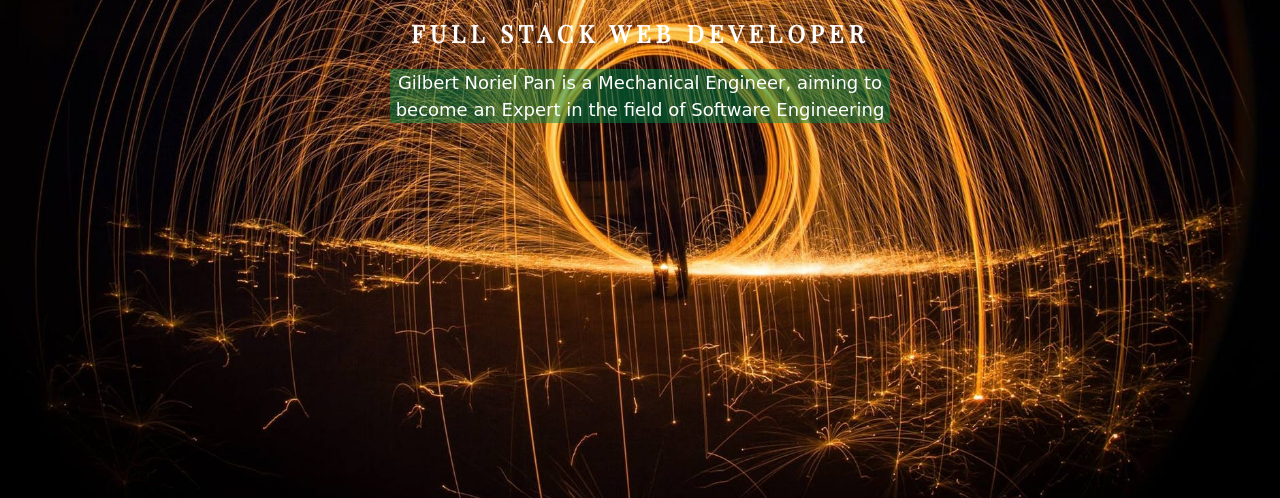
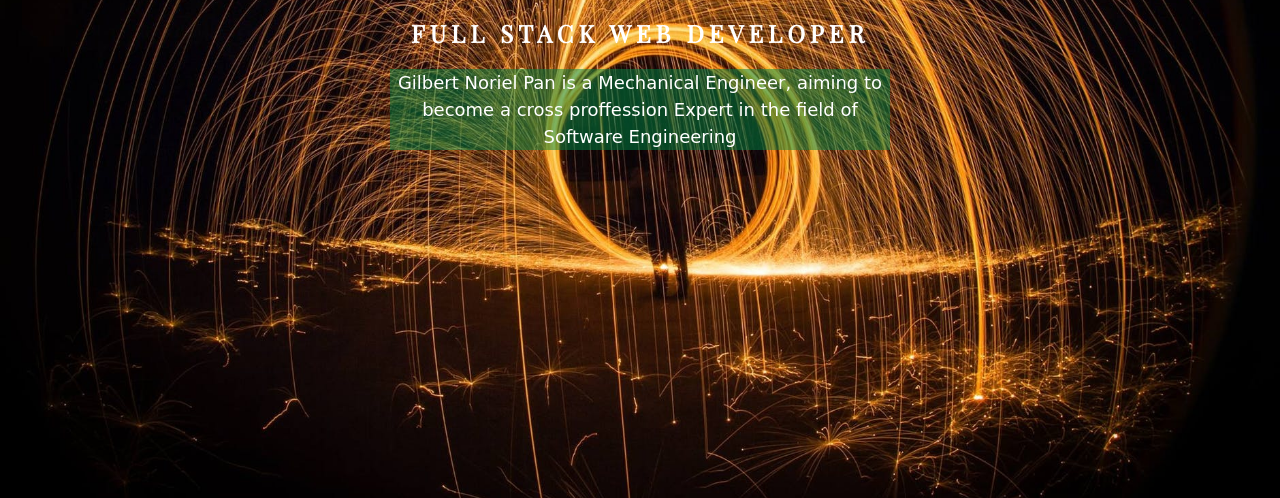
Before and after one commit to gilbertnorielpan/dev-portfolio, a plain HTML site: page index.html in a window 1280 px wide. Shown: the part 302-800 px from the top of the page. Drawn offline with nearby package versions, Linux system fonts and the light colour scheme; a web font is replaced by a local one.

Commit message:
includes updates on my portfolio

```diff
--- a/index.html
+++ b/index.html
@@ -2,21 +2,21 @@
 <html>
 <head>
 	<title>Developer portfolio | Gilbert Noriel Pan</title>
+	<!-- <favicon> -->
+	<link rel="icon" type="image/gif/png" href="assets/images/logo.png">
 
 	<!-- link to external css -->
 	<link rel="stylesheet" type="text/css" href="assets/css/style.css">
-	<!-- link to google fonts -->
+<!-- 	link to google fonts -->
 	<link href="https://fonts.googleapis.com/css?family=Abril+Fatface|Lobster|Playfair+Display|Ranga" rel="stylesheet">
 	</head>
 
 	<body>
-
 		<div class="container">
 			<img id= "me" src="assets/images/me.jpg">
-
 			<h1>gilbert noriel pan</h1>
 			<h2>Full Stack Web Developer</h2>
-			<p class="about">Gilbert Noriel Pan is a Mechanical Engineer, aiming to become an Expert in the field of Software Engineering</p>
-	</div>
+			<p class="about">Gilbert Noriel Pan is a Mechanical Engineer, aiming to become a cross proffession Expert in the field of Software Engineering</p>
+		</div>
 	</body>
 </html>
```
Also changed, not shown: assets/images/logo.png (added).
